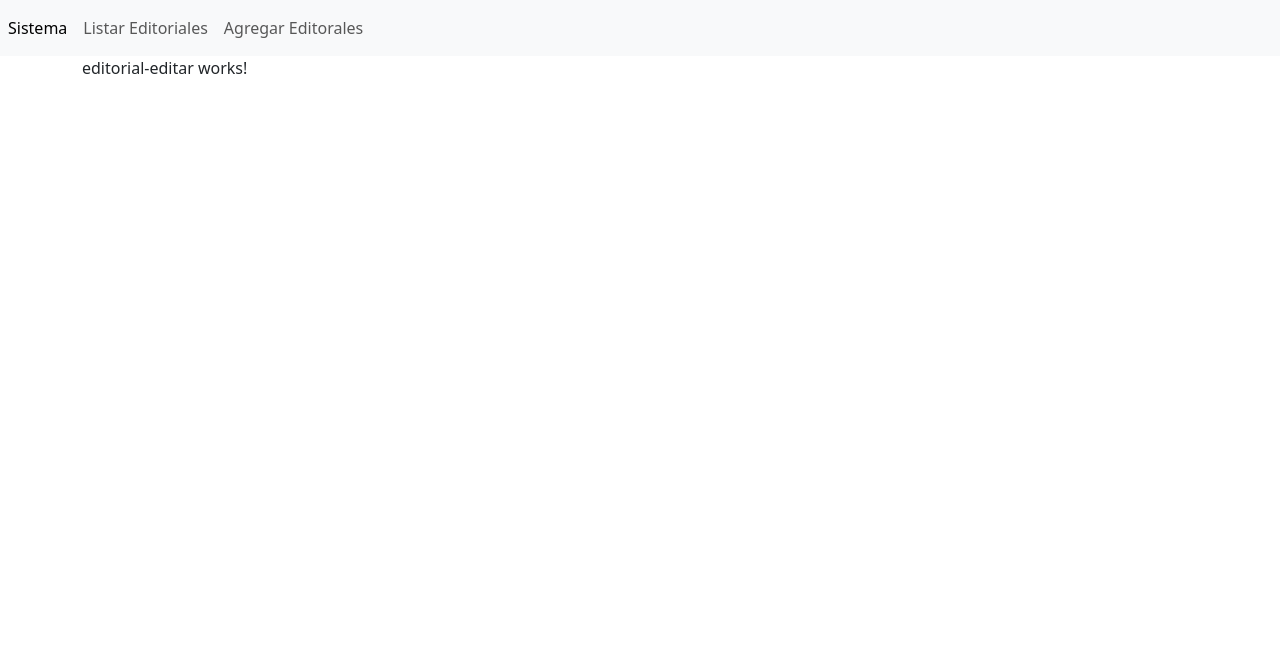
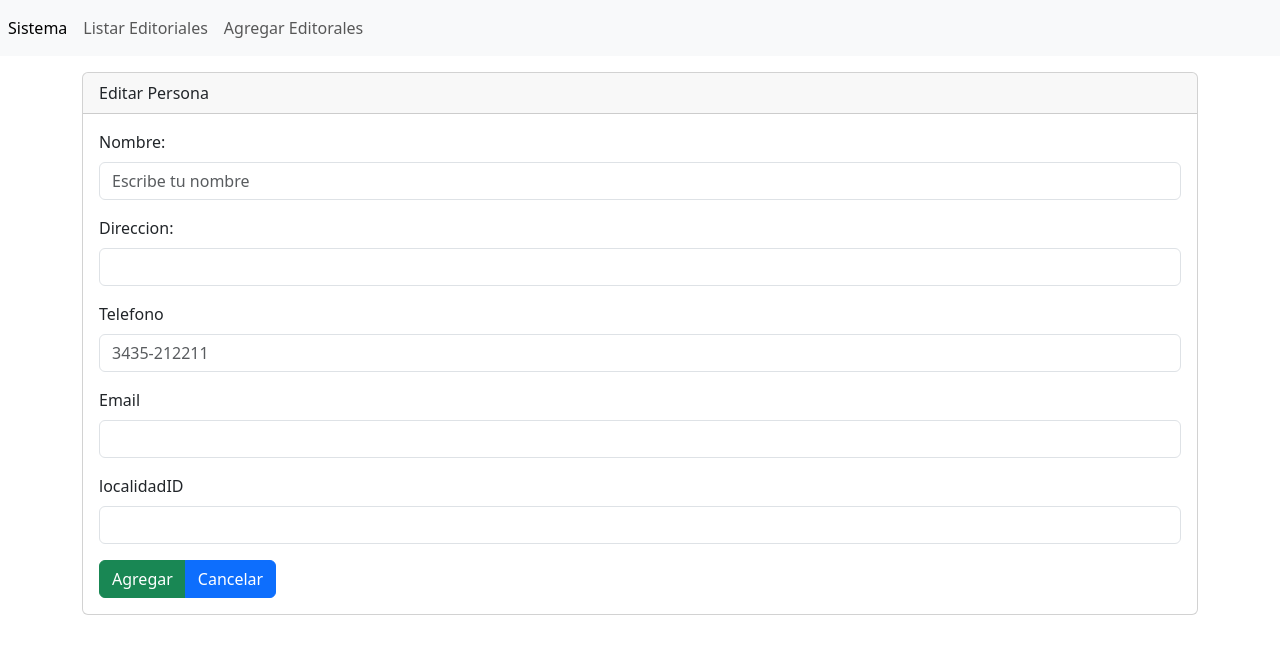
Before and after one commit to StevenGerman/crudEditoriales, an Angular app: page /editar-editorial/1 in a window 1280 px wide. Shown: the top 654 px of the page. Built offline with nearby package versions, Linux system fonts and the light colour scheme; no server answers.

Commit message:
datos recargado

```diff
--- a/src/app/components/editorial-editar/editorial-editar.component.html
+++ b/src/app/components/editorial-editar/editorial-editar.component.html
@@ -1 +1,58 @@
-<p>editorial-editar works!</p>
+<div class="card mt-3">
+    <div class="card-header">Editar Persona</div>
+    <div class="card-body">
+      <form  [formGroup]="formularioEditoriales"  (ngSubmit)="enviarDatos()" >
+        <div class="mb-3">
+          <label for="" class="form-label">Nombre:</label>
+          <input
+            type="text"
+            class="form-control"
+            formControlName="ediNombre"
+            placeholder="Escribe tu nombre"
+          />
+        </div>
+
+        <div class="mb-3">
+          <label for="" class="form-label">Direccion:</label>
+          <input type="email" formControlName="ediDireccion"  class="form-control" placeholder="" />
+        </div>
+
+        <div class="mb-3">
+            <label for="" class="form-label">Telefono</label>
+            <input
+                type="text"
+                class="form-control"
+                formControlName="ediTelefono"
+                aria-describedby="helpId"
+                placeholder="3435-212211"
+            />
+        </div>
+
+        <div class="mb-3">
+            <label for="" class="form-label">Email</label>
+            <input
+                type="email"
+                class="form-control"
+                formControlName="ediEmail"
+                aria-describedby="helpId"
+            />
+        </div>
+        <div class="mb-3">
+            <label for="" class="form-label">localidadID</label>
+            <input
+                type="text"
+                class="form-control"
+                formControlName="LocalidadID"
+                aria-describedby="helpId"
+            />
+        </div>
+
+
+
+        <div class="btn-group" role="group" aria-label="">
+          <button type="submit" class="btn btn-success">Agregar</button>
+          <button type="button" class="btn btn-primary">Cancelar</button>
+        </div>
+      </form>
+    </div>
+</div>
--- a/src/app/components/editorial-editar/editorial-editar.component.ts
+++ b/src/app/components/editorial-editar/editorial-editar.component.ts
@@ -1,10 +1,62 @@
 import { Component } from '@angular/core';
+
+import { OnInit } from '@angular/core';
+
+import { FormBuilder, FormGroup } from '@angular/forms';
+import { Route, ActivatedRoute, Router } from '@angular/router';
+import { EditorialService } from 'src/app/services/editorial.service';
 
 @Component({
   selector: 'app-editorial-editar',
   templateUrl: './editorial-editar.component.html',
   styleUrls: ['./editorial-editar.component.css']
 })
-export class EditorialEditarComponent {
+export class EditorialEditarComponent implements OnInit {
+
+  formularioEditoriales: FormGroup;
+
+  idEditorial:any;
+
+
+  constructor(
+    public formulario:FormBuilder,
+    private activeRoute:ActivatedRoute,
+    private servicioEditoriales:EditorialService,
+    public ruteador:Router
+
+  ){
+
+    this.idEditorial = activeRoute.snapshot.paramMap.get('id');
+    console.log(this.idEditorial);
+
+    this.servicioEditoriales.ObtenerEditorial(this.idEditorial).subscribe((respuesta)=>{
+      console.log(respuesta);
+      this.formularioEditoriales.setValue({
+        ediNombre:respuesta[0]['ediNombre'],
+        ediDireccion:respuesta[0]['ediDireccion'],
+        ediTelefono:respuesta[0]['ediTelefono'],
+        ediEmail:respuesta[0]['ediEmail'],
+        LocalidadID:respuesta[0]['LocalidadID']
+      })
+
+    });
+
+    this.formularioEditoriales = this.formulario.group({
+      ediNombre:[''],
+      ediDireccion:[''],
+      ediTelefono:[''],
+      ediEmail:[''],
+      LocalidadID:['']
+    });
+
+  }
+
+  ngOnInit(): void {
+
+  }
+
+  enviarDatos(){
+
+  }
 
 }
--- a/src/app/components/editorial-listar/editorial-listar.component.html
+++ b/src/app/components/editorial-listar/editorial-listar.component.html
@@ -4,7 +4,7 @@
         <div class="g-col-4"></div>
         <div class="g-col-2"><a
             class="btn btn-primary"
-            routerLink="agregar-editorial"
+            routerLink="/agregar-editorial"
             role="button"
             >Agregar Editorial</a
         ></div>
@@ -42,6 +42,7 @@
                                 <a
                                   class="btn btn-warning"
 
+                                  routerLink="/editar-editorial/{{ editorial.idEditorial}}"
                                   >Editar</a
                                 >
 
--- a/src/app/services/editorial.service.ts
+++ b/src/app/services/editorial.service.ts
@@ -25,7 +25,15 @@ export class EditorialService {
   BorrarEditorial(id:any){
     return this.clienteHttp.delete(`https://escuelasagarna.com/APIBiblioteca/editorial.php?idEditorial=${id}`);
   }
+  ObtenerEditorial(id:any):Observable<any>{
+    return this.clienteHttp.get(`https://escuelasagarna.com/APIBiblioteca/editorial.php?idEditorial=${id}`);
+  }
 
 
 
+  EditarEmpleado(idEditorial:any,datosEditorial:Editorial):Observable<any>{
+    return this.clienteHttp.put(`https://escuelasagarna.com/APIBiblioteca/editorial.php?idEditorial=${idEditorial}`,datosEditorial);
+  }
+
+
 }
```
